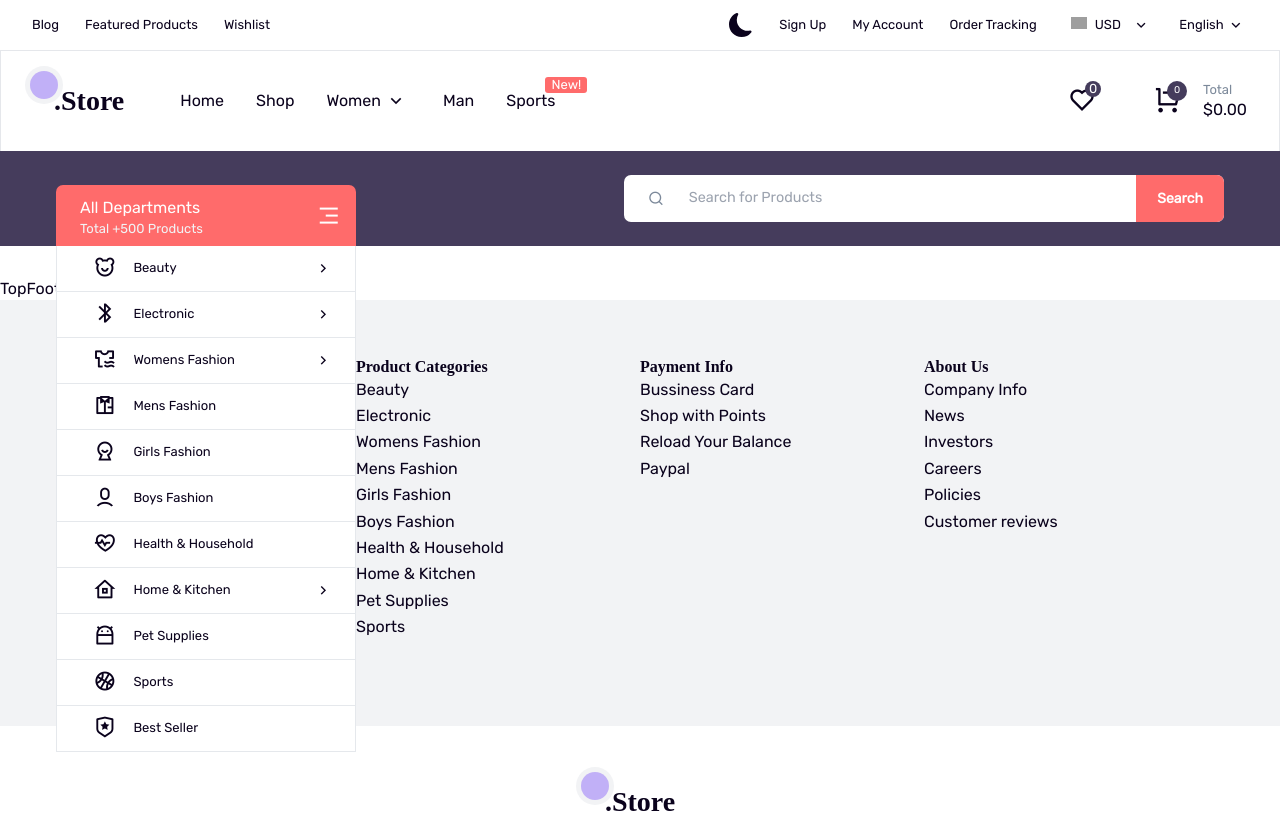
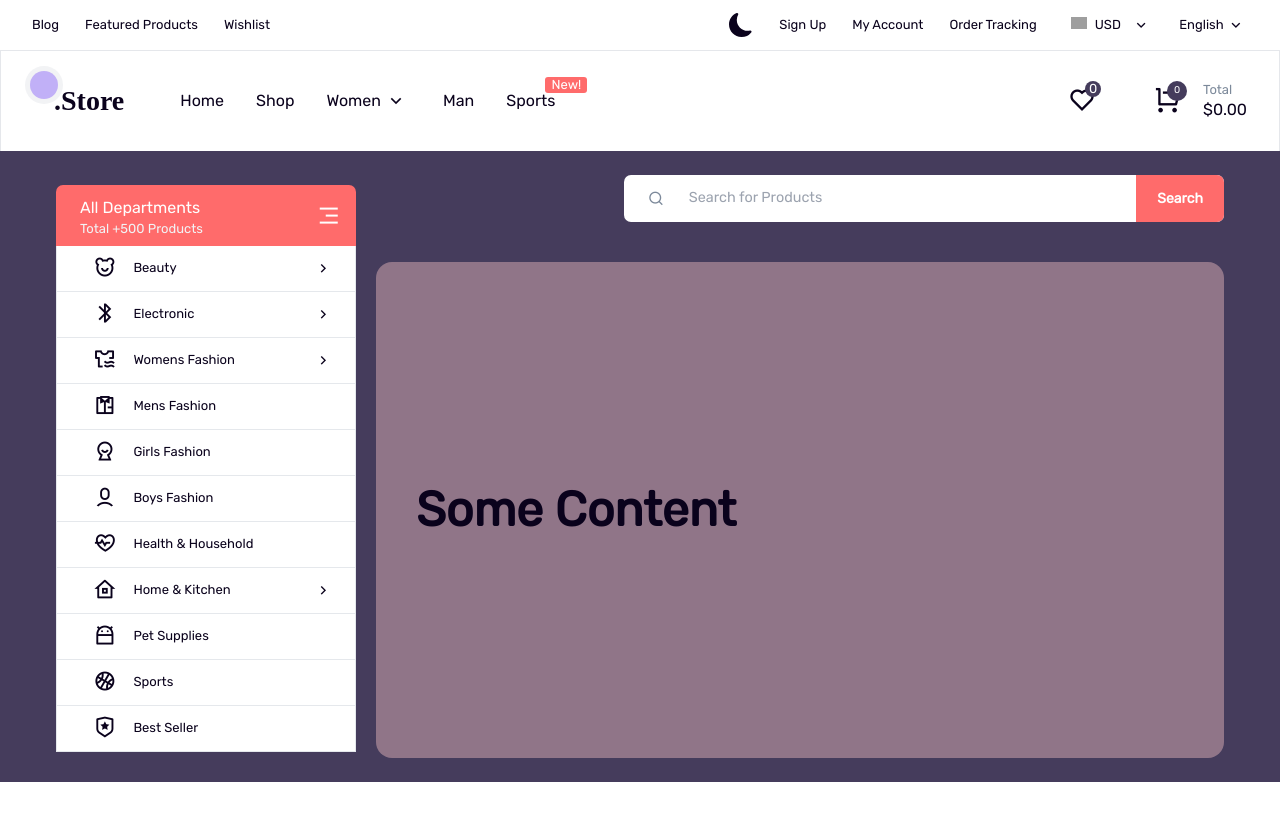
Before and after one commit to sdy2000/top-shop, a React (Vite) app: page / in a window 1280 px wide. Shown: the top 813 px of the page. Built offline with nearby package versions, Linux system fonts and the light colour scheme; grey boxes are pictures that could not be loaded.

Commit message:
Udpate home-page

```diff
--- a/src/pages/home/home-page.jsx
+++ b/src/pages/home/home-page.jsx
@@ -339,6 +339,9 @@ const HomePage = () => {
               </div>
             </div>
           </div>
+          <div className="py-56 font-fw7 text-5xl bg-red-200 bg-opacity-40 ml-80 mt-10 rounded-2xl p-10">
+            Some Content
+          </div>
         </div>
       </div>
     </div>
```
Lines whose indentation alone changed are shown as unchanged.
